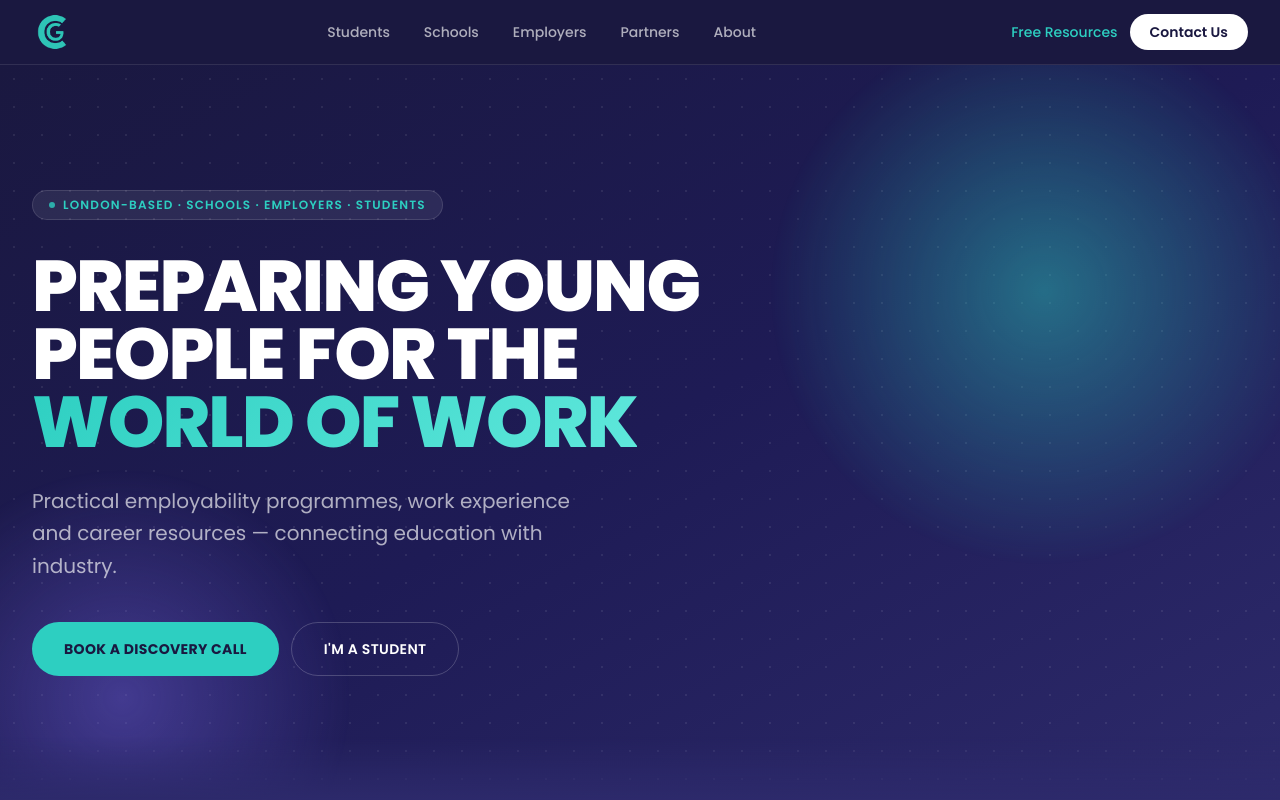
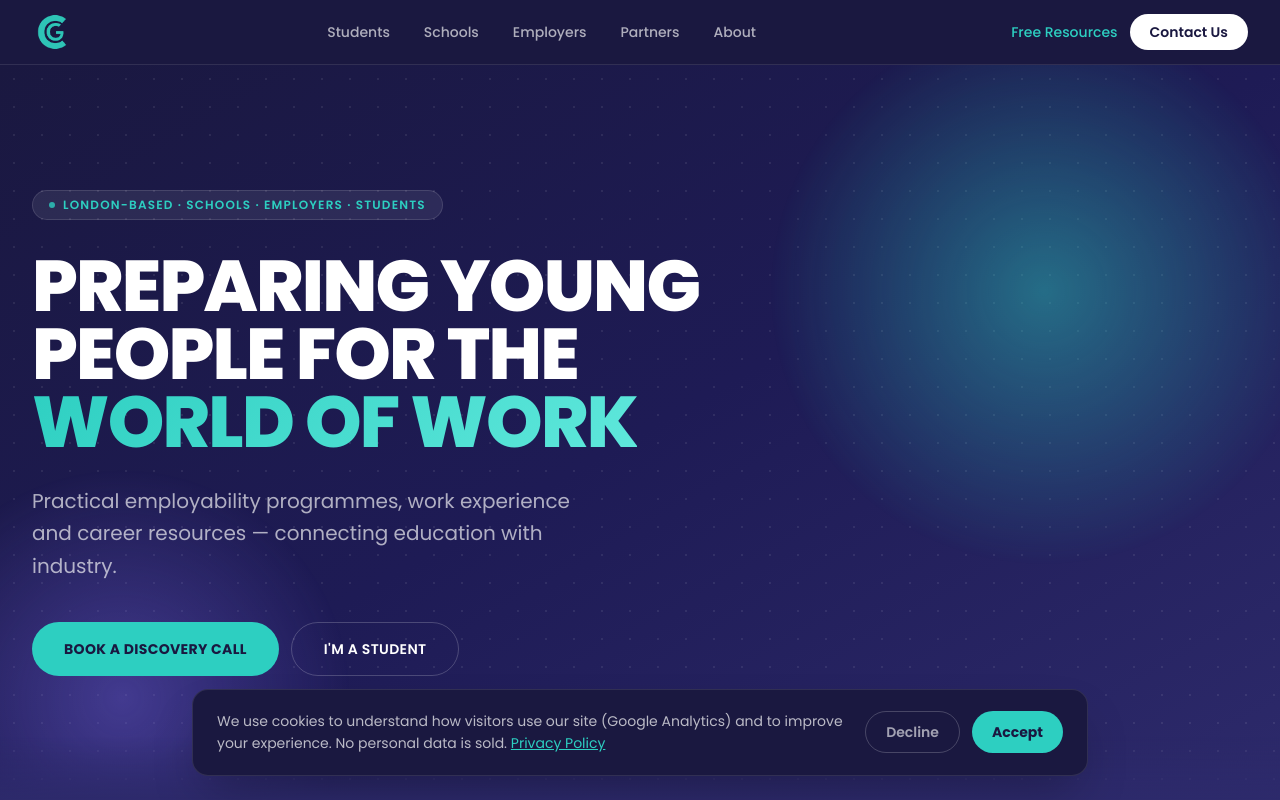
Before and after one commit to Ntum8a/careerguide-main, a Next.js app: page / in a window 1280 px wide. Shown: the top 800 px of the page. Built offline with nearby package versions, Linux system fonts and the light colour scheme.

Commit message:
Add GDPR cookie consent banner — GA4 now loads only on accept
Co-Authored-By: Claude Sonnet 4.6 <noreply@anthropic.com>

```diff
--- a/app/layout.tsx
+++ b/app/layout.tsx
@@ -1,9 +1,9 @@
 import type { Metadata } from 'next'
 import { Poppins } from 'next/font/google'
-import Script from 'next/script'
 import './globals.css'
 import Nav from '@/components/Nav'
 import Footer from '@/components/Footer'
+import CookieConsent from '@/components/CookieConsent'
 
 const poppins = Poppins({
   subsets: ['latin'],
@@ -33,16 +33,10 @@ export default function RootLayout({ children }: { children: React.ReactNode })
   return (
     <html lang="en" className={poppins.variable}>
       <body>
-        <Script src="https://www.googletagmanager.com/gtag/js?id=G-095QE579VN" strategy="afterInteractive" />
-        <Script id="ga4" strategy="afterInteractive">{`
-          window.dataLayer = window.dataLayer || [];
-          function gtag(){dataLayer.push(arguments);}
-          gtag('js', new Date());
-          gtag('config', 'G-095QE579VN');
-        `}</Script>
         <Nav />
         <main>{children}</main>
         <Footer />
+        <CookieConsent />
       </body>
     </html>
   )
--- /dev/null
+++ b/components/CookieConsent.tsx
@@ -0,0 +1,69 @@
+'use client'
+
+import { useEffect, useState } from 'react'
+
+const GA_ID = 'G-095QE579VN'
+
+function loadGA() {
+  if (document.getElementById('ga4-script')) return
+  const s = document.createElement('script')
+  s.id = 'ga4-script'
+  s.src = `https://www.googletagmanager.com/gtag/js?id=${GA_ID}`
+  s.async = true
+  document.head.appendChild(s)
+  window.dataLayer = window.dataLayer || []
+  function gtag(...args: unknown[]) { window.dataLayer.push(args) }
+  gtag('js', new Date())
+  gtag('config', GA_ID)
+}
+
+export default function CookieConsent() {
+  const [visible, setVisible] = useState(false)
+
+  useEffect(() => {
+    const consent = localStorage.getItem('cookie-consent')
+    if (consent === 'accepted') {
+      loadGA()
+    } else if (!consent) {
+      setVisible(true)
+    }
+  }, [])
+
+  function accept() {
+    localStorage.setItem('cookie-consent', 'accepted')
+    setVisible(false)
+    loadGA()
+  }
+
+  function decline() {
+    localStorage.setItem('cookie-consent', 'declined')
+    setVisible(false)
+  }
+
+  if (!visible) return null
+
+  return (
+    <div className="fixed bottom-0 left-0 right-0 z-50 p-4 sm:p-6">
+      <div className="max-w-4xl mx-auto bg-[var(--color-dark-section-deep)] border border-white/10 rounded-2xl shadow-2xl px-6 py-5 flex flex-col sm:flex-row items-start sm:items-center gap-4">
+        <p className="text-white/70 text-sm leading-relaxed flex-1">
+          We use cookies to understand how visitors use our site (Google Analytics) and to improve your experience. No personal data is sold.{' '}
+          <a href="/privacy" className="text-[var(--color-accent)] underline hover:opacity-80 transition-opacity">Privacy Policy</a>
+        </p>
+        <div className="flex gap-3 shrink-0">
+          <button
+            onClick={decline}
+            className="px-5 py-2.5 rounded-full border border-white/20 text-white/60 hover:text-white hover:border-white/40 text-sm font-semibold transition-all duration-200"
+          >
+            Decline
+          </button>
+          <button
+            onClick={accept}
+            className="px-5 py-2.5 rounded-full bg-[var(--color-accent)] text-[var(--color-dark-section-deep)] font-bold text-sm hover:opacity-90 transition-opacity"
+          >
+            Accept
+          </button>
+        </div>
+      </div>
+    </div>
+  )
+}
```
